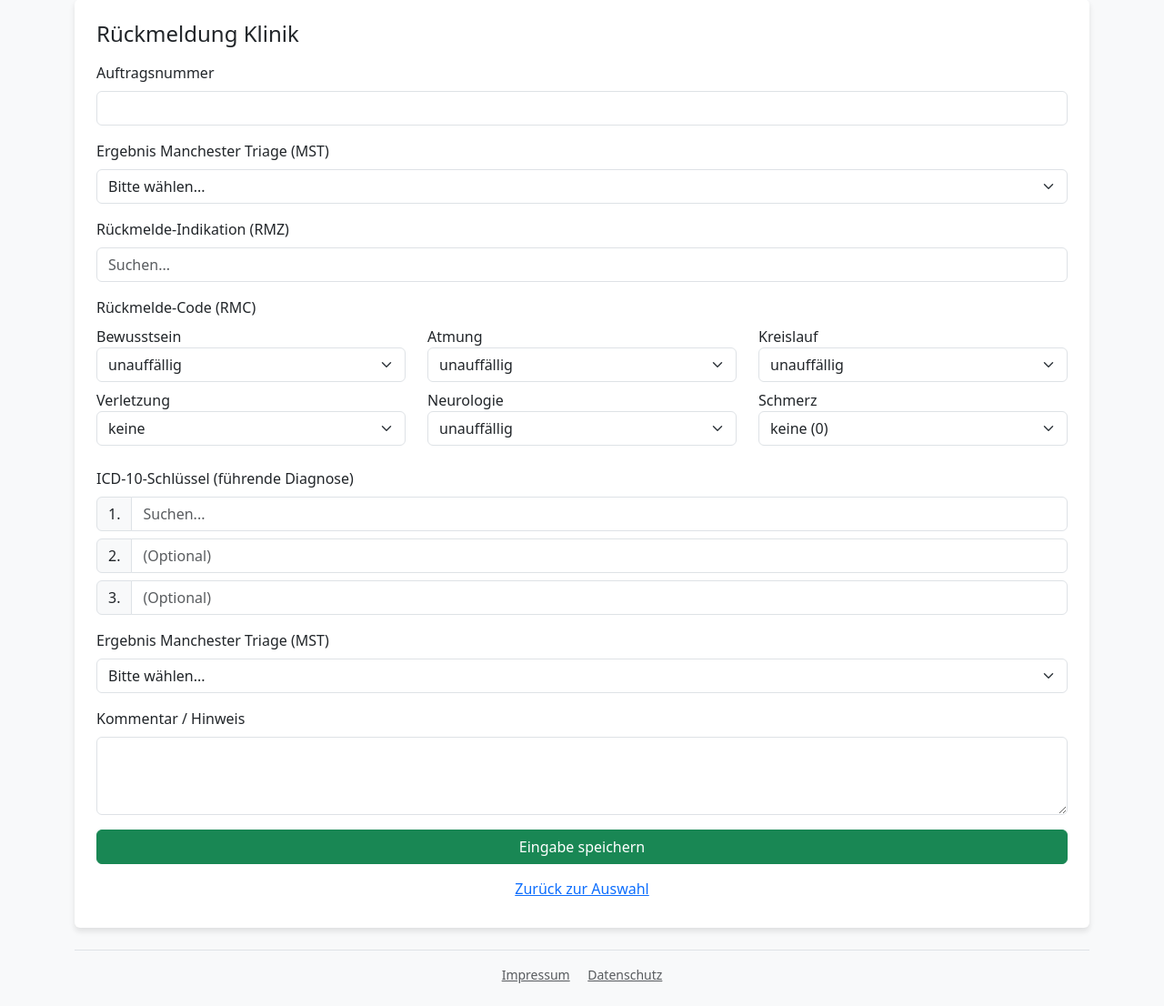
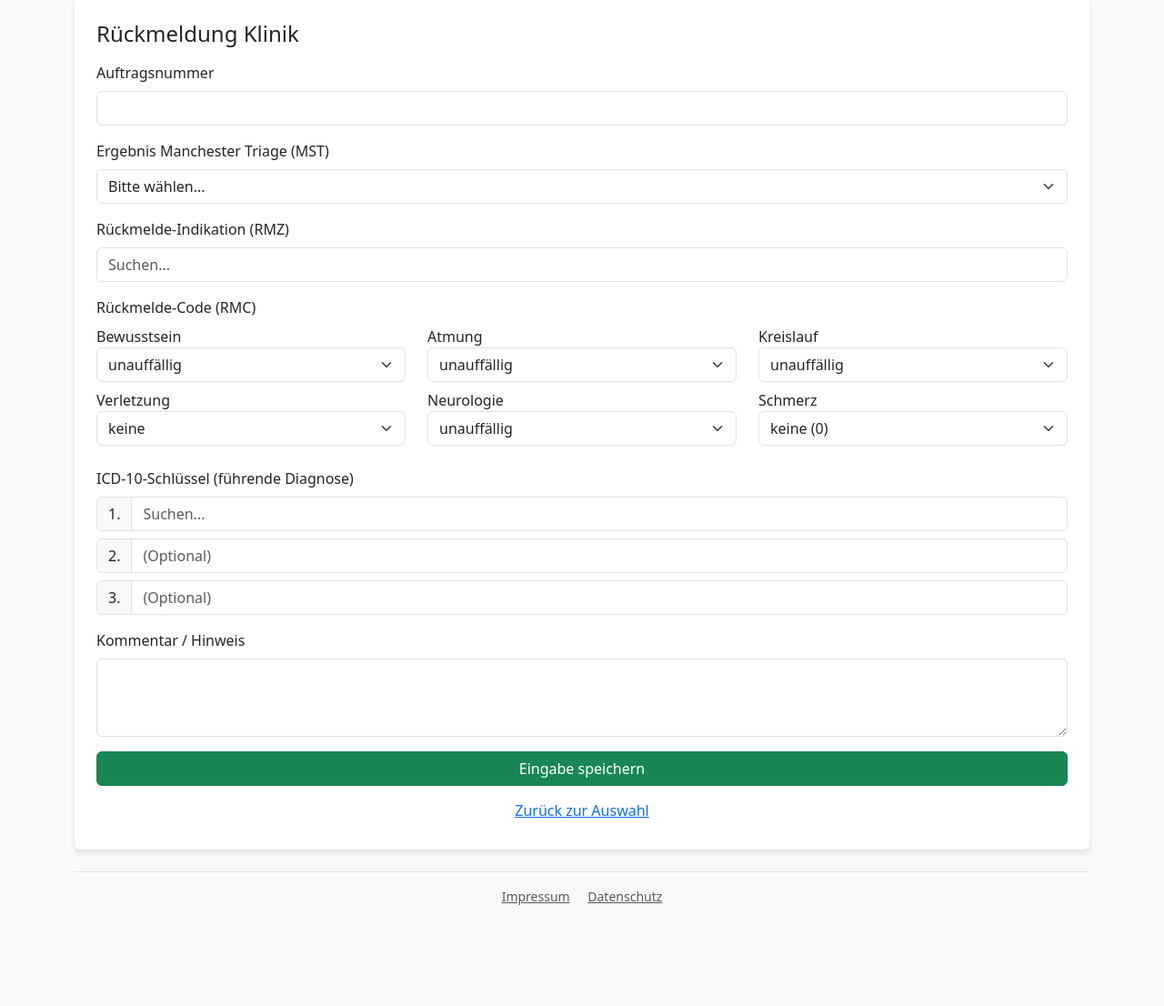
Before and after one commit to mbrucker-kiel/qm-feedback-system, a Python web app: template templates/klinik.html in a window 1280 px wide. Shown: the part 187-1293 px from the top of the page at 91% size. After the commit the page ends 1182 px from the top, so only its background shows below. Run offline with Jinja, Linux system fonts and the light colour scheme; the template is opened without the code that fills it, so the values that code supplies are empty.

Commit message:
removed MST duplicate

```diff
--- a/docker-compose.yml
+++ b/docker-compose.yml
@@ -11,7 +11,7 @@ services:
             - VARIABLE_NAME=app
             - PORT=8002
         # Command to run uvicorn in production mode (or use --reload for dev)
-        command: uvicorn main:app --host 0.0.0.0 --port 8002 --root-path /feedback --proxy-headers --forwarded-allow-ips "*"
+        command: uvicorn main:app --host 0.0.0.0 --port 8002 --proxy-headers --forwarded-allow-ips "*"
 
     db:
         image: postgres:17
--- a/templates/klinik.html
+++ b/templates/klinik.html
@@ -120,16 +120,6 @@
         </div>
 
         <div class="mb-3">
-            <label class="form-label">Ergebnis Manchester Triage (MST)</label>
-            <select name="mst" class="form-select" required>
-                <option value="" selected disabled>Bitte wählen...</option>
-                {% for mst in mst_options %}
-                <option value="{{ mst }}">{{ mst }}</option>
-                {% endfor %}
-            </select>
-        </div>
-
-        <div class="mb-3">
             <label class="form-label">Kommentar / Hinweis</label>
             <textarea name="kommentar" class="form-control" rows="3"></textarea>
         </div>
```
